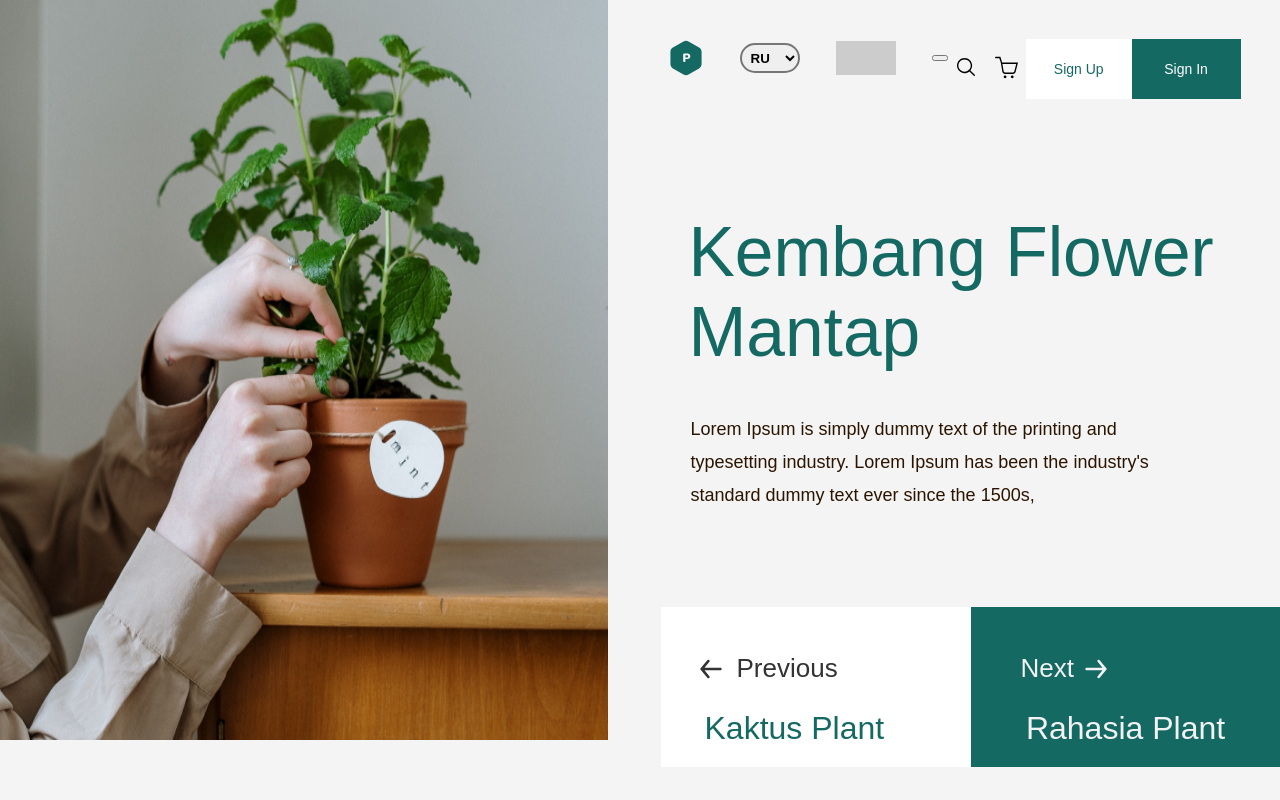
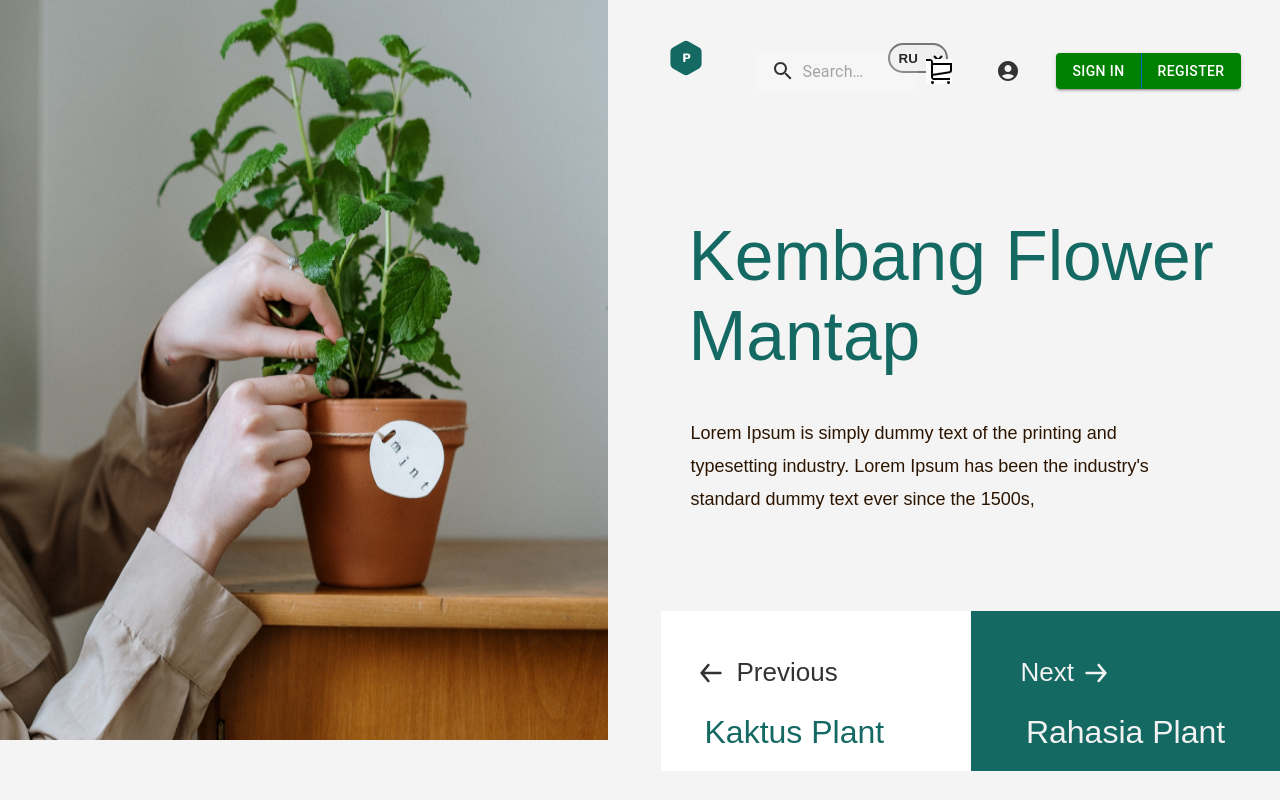
Before and after one commit to Forzq/svchs, a React (Create React App) app in the folder lab/: page /About in a window 1280 px wide. Shown: the top 800 px of the page. Built offline with nearby package versions, Linux system fonts and the light colour scheme.

Commit message:
feat: 3 lab

```diff
--- a/lab/src/Components/4/kaktuses.jsx
+++ b/lab/src/Components/4/kaktuses.jsx
@@ -5,6 +5,7 @@ import landakPlants from "../../img/landakPlants.svg";
 import kekubungPlants1 from "../../img/kekubungPlants1.svg";
 import kekubungPlants3 from "../../img/kekubungPlants3.svg";
 import RatingComp from "../ratingComp.jsx";
+import  Fab  from '../mui/fab';
 
 const availableOptions = [
   { imgSrc: kaktusPlants, name: "Kaktus Plants", price: 85000, imgClassName: "kaktusImg" },
--- a/lab/src/Components/6/fifthContainer.jsx
+++ b/lab/src/Components/6/fifthContainer.jsx
@@ -2,6 +2,7 @@
 import "../../Components/6/fifthContainer.css";
 import plant5 from "../../img/plant5.svg";
 import {Link} from "react-router-dom";
+import  List  from "../mui/list";
 
 export default function fifthContainer(){
         return(
@@ -23,6 +24,7 @@ export default function fifthContainer(){
           <img src={plant5} class="plant5"></img>
           </div>
         </div>
+        <List/>
       </div>
 
         )
--- a/lab/src/Components/firstContainer/firstContainerComp.jsx
+++ b/lab/src/Components/firstContainer/firstContainerComp.jsx
@@ -1,6 +1,6 @@
 
 import "../firstContainer/firstContainer.css";
-import cart from "../../img/cart.svg";
+// import cart from "../../img/cart.svg";
 import cottonbro from "../../img/cottonbro.png";
 import search from "../../img/search.svg";
 import icon8 from "../../img/icons8-пользователь-в-кружке-тип-кожи-3-30.png";
@@ -9,6 +9,10 @@ import menu from "../../img/menu.png";
 import leftArrow from "../../img/leftArrow.svg";
 import rightArrow from "../../img/rightArrow.svg";
 import {Link} from "react-router-dom";
+import Account from '../mui/Account'
+import ButtonGroup from "../mui/buttonGroup";
+import  Tooltip  from "../mui/Tooltip";
+import SearchAppBar from "../mui/Search";
 export default function FirstContainer(){
 
         return(
@@ -20,26 +24,7 @@ export default function FirstContainer(){
 
       </div>
         <div className="f1">
-          <div className="burger">
-            <div className="burgerSC">
-              <img src={search} className="burgerImg" onclick="window.location.href='#thirdContainer'"></img>
-              <div id="user1">
-                <img src={icon8} alt="sd" ></img>
-              </div>
-              {/* style="width: 40px;" */}
-              <img src={cart} className="burgerImg"></img>
-            </div>
-            <div className="burgSign NunitoFont">
-              <button className="burgText signBut1  data-lang" data-lang="signUp">
-                Sign Up
-              </button>
-              <button className="burgText signInBut1 data-lang" data-lang="signIn">
-                Sign In
-              </button>
-              <button className="logOut1 heeboFont data-lang" data-lang="logOut">Log Out</button>
 
-            </div>
-          </div>
 
 
           <div>
@@ -49,13 +34,7 @@ export default function FirstContainer(){
                   <option value="en" >EN</option>
                   <option value="ru" selected>RU</option>
                 </select>
-                <label className="switch">
-                    <input type="checkbox" id="checkbox"></input>
-                    <span className="slider round"></span>
-                </label>
-                <button className="burgJS">
-                  <img src={menu} className="burgermenuImg"></img>
-                </button>
+
               </div>
             </div>
               <div className="Header">
@@ -63,22 +42,19 @@ export default function FirstContainer(){
             <div className="rowContainer1">
 
               <div>
-                <img src={search} className="search"></img>
+                <SearchAppBar/>
               </div>
               <div>
-                <img src={cart} className="cart"></img>
+                <Tooltip/>
               </div>
               <button className="logOut heeboFont data-lang" data-lang="logOut">Log Out</button>
               <div id="user">
                 <img src={icon8} alt="df" ></img>
               </div>
               {/* style="width: 40px;" */}
-              <button className="signUPbox NunitoFont signBut">
-                <p className="signup  data-lang" data-lang="signUp1">Sign Up</p>
-              </button>
-              <button className="signINbox NunitoFont">
-                <p className="signin data-lang" data-lang="signIn1">Sign In</p>
-              </button>
+              <Account/>
+              <ButtonGroup text1="Sign In" text2="Register"/>
+
             </div>
           </div>
 
--- /dev/null
+++ b/lab/src/Components/mui/Account.jsx
@@ -0,0 +1,70 @@
+import * as React from 'react';
+import AppBar from '@mui/material/AppBar';
+import Box from '@mui/material/Box';
+import Toolbar from '@mui/material/Toolbar';
+import Typography from '@mui/material/Typography';
+import IconButton from '@mui/material/IconButton';
+import MenuIcon from '@mui/icons-material/Menu';
+import AccountCircle from '@mui/icons-material/AccountCircle';
+import Switch from '@mui/material/Switch';
+import FormControlLabel from '@mui/material/FormControlLabel';
+import FormGroup from '@mui/material/FormGroup';
+import MenuItem from '@mui/material/MenuItem';
+import Menu from '@mui/material/Menu';
+
+export default function MenuAppBar() {
+  const [auth, setAuth] = React.useState(true);
+  const [anchorEl, setAnchorEl] = React.useState(null);
+
+  const handleChange = (event) => {
+    setAuth(event.target.checked);
+  };
+
+  const handleMenu = (event) => {
+    setAnchorEl(event.currentTarget);
+  };
+
+  const handleClose = () => {
+    setAnchorEl(null);
+  };
+
+  return (
+
+
+        <Toolbar>
+          {auth && (
+            <div>
+              <IconButton
+                size="large"
+                aria-label="account of current user"
+                aria-controls="menu-appbar"
+                aria-haspopup="true"
+                onClick={handleMenu}
+                color="inherit"
+              >
+                <AccountCircle />
+              </IconButton>
+              <Menu
+                id="menu-appbar"
+                anchorEl={anchorEl}
+                anchorOrigin={{
+                  vertical: 'top',
+                  horizontal: 'right',
+                }}
+                keepMounted
+                transformOrigin={{
+                  vertical: 'top',
+                  horizontal: 'right',
+                }}
+                open={Boolean(anchorEl)}
+                onClose={handleClose}
+              >
+                <MenuItem onClick={handleClose}>Profile</MenuItem>
+                <MenuItem onClick={handleClose}>Log out</MenuItem>
+              </Menu>
+            </div>
+          )}
+        </Toolbar>
+
+  );
+}
--- /dev/null
+++ b/lab/src/Components/mui/Search.jsx
@@ -0,0 +1,60 @@
+import * as React from 'react';
+import { styled, alpha } from '@mui/material/styles';
+import InputBase from '@mui/material/InputBase';
+import SearchIcon from '@mui/icons-material/Search';
+
+const Search = styled('div')(({ theme }) => ({
+  position: 'relative',
+  borderRadius: theme.shape.borderRadius,
+  backgroundColor: alpha(theme.palette.common.white, 0.15),
+  '&:hover': {
+    backgroundColor: alpha(theme.palette.common.white, 0.25),
+  },
+  marginLeft: 0,
+  width: '100%',
+  [theme.breakpoints.up('sm')]: {
+    marginLeft: theme.spacing(1),
+    width: 'auto',
+  },
+}));
+
+const SearchIconWrapper = styled('div')(({ theme }) => ({
+  padding: theme.spacing(0, 2),
+  height: '100%',
+  position: 'absolute',
+  pointerEvents: 'none',
+  display: 'flex',
+  alignItems: 'center',
+  justifyContent: 'center',
+}));
+
+const StyledInputBase = styled(InputBase)(({ theme }) => ({
+  color: 'inherit',
+  width: '100%',
+  '& .MuiInputBase-input': {
+    padding: theme.spacing(1, 1, 1, 0),
+    // vertical padding + font size from searchIcon
+    paddingLeft: `calc(1em + ${theme.spacing(4)})`,
+    transition: theme.transitions.create('width'),
+    [theme.breakpoints.up('sm')]: {
+      width: '12ch',
+      '&:focus': {
+        width: '20ch',
+      },
+    },
+  },
+}));
+
+export default function SearchAppBar() {
+  return (
+          <Search>
+            <SearchIconWrapper>
+              <SearchIcon />
+            </SearchIconWrapper>
+            <StyledInputBase
+              placeholder="Search…"
+              inputProps={{ 'aria-label': 'search' }}
+            />
+          </Search>
+  );
+}
--- /dev/null
+++ b/lab/src/Components/mui/Tooltip.jsx
@@ -0,0 +1,15 @@
+import * as React from 'react';
+
+import IconButton from '@mui/material/IconButton';
+import Tooltip from '@mui/material/Tooltip';
+import cart from '../../img/cart.png'
+
+export default function BasicTooltip() {
+  return (
+    <Tooltip title="Cart">
+      <IconButton>
+        <img src={cart} alt="" />
+      </IconButton>
+    </Tooltip>
+  );
+}
--- /dev/null
+++ b/lab/src/Components/mui/buttonGroup.jsx
@@ -0,0 +1,19 @@
+import Button from '@mui/material/Button';
+import ButtonGroup from '@mui/material/ButtonGroup';
+
+export default function DefButtonGroup(props) {
+    return (
+        <ButtonGroup variant="contained">
+            <Button
+                sx={{ backgroundColor: 'green', color: 'white', '&:hover': { backgroundColor: 'darkgreen' } }}
+            >
+                {props.text1}
+            </Button>
+            <Button
+                sx={{ backgroundColor: 'green', color: 'white', '&:hover': { backgroundColor: 'darkgreen' } }}
+            >
+                {props.text2}
+            </Button>
+        </ButtonGroup>
+    );
+}
--- /dev/null
+++ b/lab/src/Components/mui/fab.jsx
@@ -0,0 +1,23 @@
+import * as React from 'react';
+import Fab from '@mui/material/Fab';
+import AddIcon from '@mui/icons-material/Add';
+
+import {styled} from '@mui/material/styles';
+import { useThemeProps } from '@mui/material';
+
+const ColorFAB = styled(FAB)(({theme,color})=>({
+    color:theme.palette.getContrastText(color),
+    backgroundColor:color,
+    '&:hover':{
+        backgroundColor:color,
+    },
+}))
+
+export default function FAB(props) {
+
+  return (
+    <Fab color="rgb(0,0,0)" aria-label="add" onClick={props.mod}>
+  <AddIcon/>
+</Fab>
+  );
+}
--- /dev/null
+++ b/lab/src/Components/mui/list.jsx
@@ -0,0 +1,37 @@
+import * as React from 'react';
+import Box from '@mui/material/Box';
+import List from '@mui/material/List';
+import ListItem from '@mui/material/ListItem';
+import ListItemButton from '@mui/material/ListItemButton';
+import ListItemIcon from '@mui/material/ListItemIcon';
+import ListItemText from '@mui/material/ListItemText';
+import DeleteIcon from "@mui/icons-material/Delete"
+import InboxIcon from '@mui/icons-material/Inbox';
+import EditIcon from '@mui/icons-material/Edit';
+
+export default function BasicList(props) {
+  return (
+    <Box sx={{ width: '100%', maxWidth: 360, bgcolor: 'background.paper' }}>
+      <nav aria-label="main mailbox folders">
+        <List>
+          <ListItem disablePadding>
+            <ListItemButton onClick={props.Red}>
+              <ListItemIcon>
+                <EditIcon />
+              </ListItemIcon>
+              <ListItemText primary="Contact us" />
+            </ListItemButton>
+          </ListItem>
+          <ListItem disablePadding>
+            <ListItemButton >
+              <ListItemIcon>
+                <DeleteIcon />
+              </ListItemIcon>
+              <ListItemText primary="Telegram" />
+            </ListItemButton>
+          </ListItem>
+        </List>
+      </nav>
+    </Box>
+  );
+}
```
Also changed, not shown: lab/src/Components/mui/TextField.jsx (added, +16 -0 lines), lab/src/Components/mui/button.jsx (added, +22 -0 lines), lab/src/img/cart.png (added), lab/src/img/plus.png (added).
